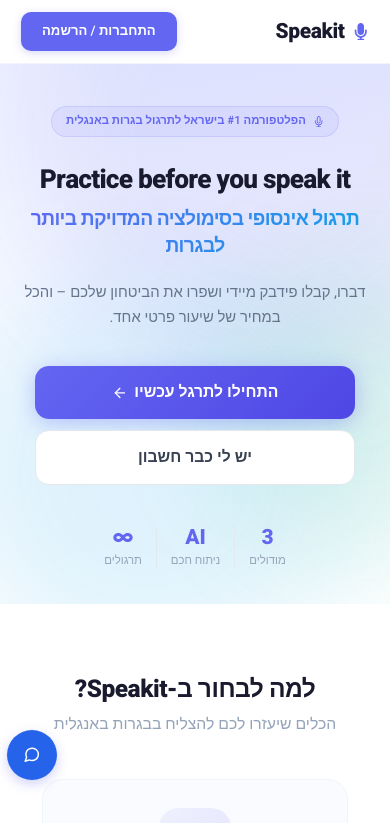
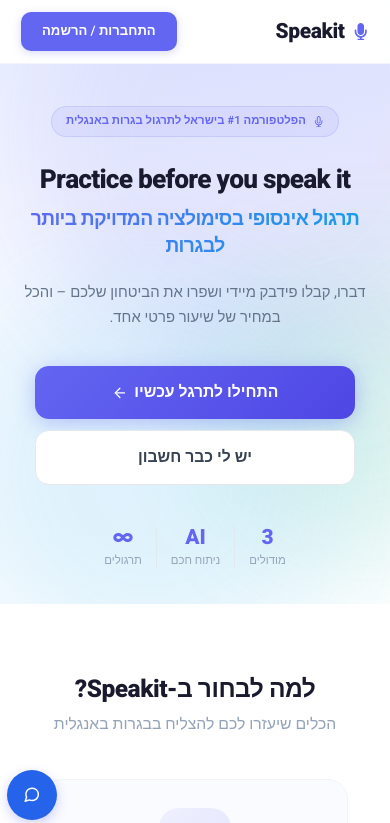
Before and after one commit to trochikdavid/bagrut-ai, a React (Vite) app: page / in a window 390 px wide. Shown: the top 823 px of the page. Built offline with nearby package versions, Linux system fonts and the light colour scheme; no server answers; the database is empty.

Commit message:
x btn fix 4

```diff
--- a/src/components/SupportButton/SupportButton.css
+++ b/src/components/SupportButton/SupportButton.css
@@ -119,7 +119,7 @@
 /* Mobile Adjustments */
 @media (max-width: 768px) {
     .support-button-container {
-        bottom: calc(env(safe-area-inset-bottom, 10px) + 64px);
+        bottom: calc(env(safe-area-inset-bottom, 10px) + 24px);
         left: var(--space-sm);
     }
 
@@ -134,3 +134,5 @@
         max-width: 320px;
     }
 }
+
+/*hi
```
